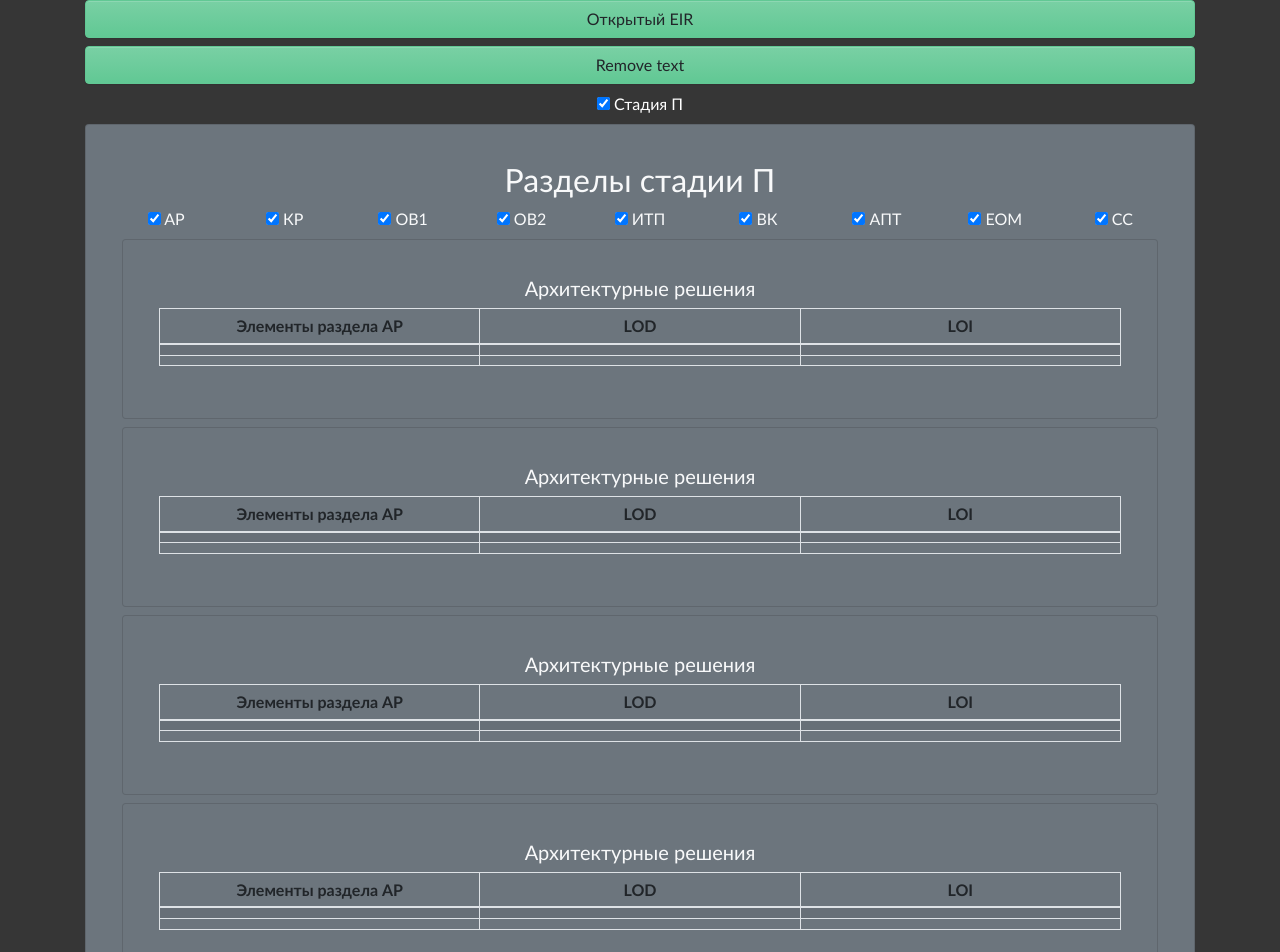
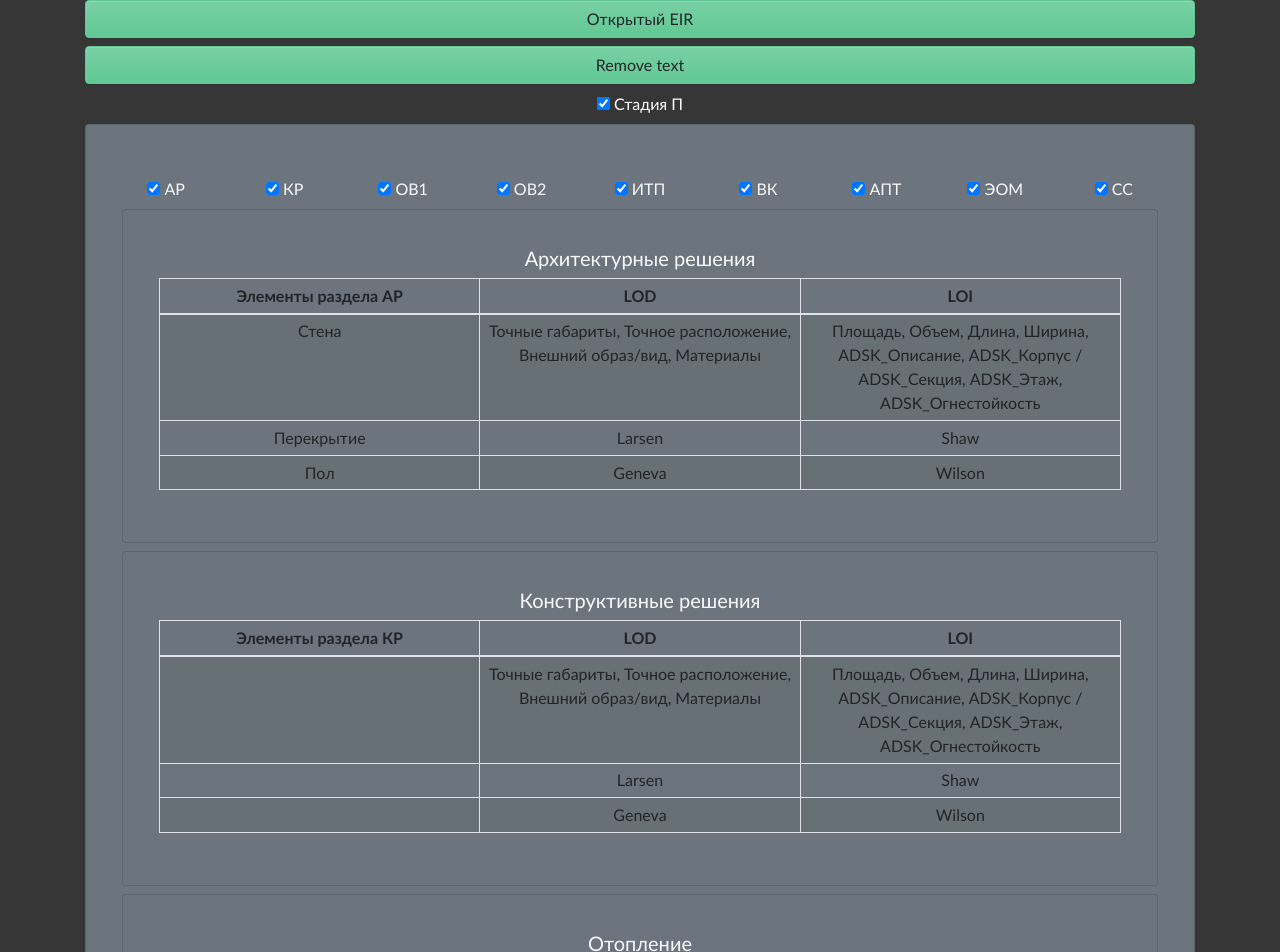
Before and after one commit to BIMOpenGroup/OpenEIR, a Nuxt app: page / in a window 1280 px wide. Shown: the top 952 px of the page. Built offline with nearby package versions, Linux system fonts and the light colour scheme.

Commit message:
chekbox and table generated

```diff
--- a/pages/index.vue
+++ b/pages/index.vue
@@ -24,150 +24,42 @@
             @change="check_stage_p"
           />
           Стадия П
-
           <b-collapse id="collapse-1" visible class="mt-2">
             <b-card class="text-center w-100 p-3 bg-secondary text-light">
-              <h2>Разделы стадии П</h2>
-              <!-- <b-alert show variant="success">Разделы стадии П</b-alert> -->
               <b-row class="mt-2 text-center"> </b-row>
               <b-row id="chekboxes">
-                <b-col>
+                <b-col
+                  class="mt-2"
+                  v-for="info in sections_info"
+                  :key="info.c_id"
+                >
                   <input
                     checked
                     size="lg"
                     type="checkbox"
-                    v-b-toggle.collapse-p-ar
+                    v-b-toggle="info.c_id"
                   />
-                  AР
-                </b-col>
-                <b-col>
-                  <input
-                    checked
-                    size="lg"
-                    type="checkbox"
-                    v-b-toggle.collapse-p-kr
-                  />
-                  КР
-                </b-col>
-                <b-col>
-                  <input
-                    checked
-                    size="lg"
-                    type="checkbox"
-                    v-b-toggle.collapse-p-ov1
-                  />
-                  ОВ1
-                </b-col>
-                <b-col>
-                  <input
-                    checked
-                    size="lg"
-                    type="checkbox"
-                    v-b-toggle.collapse-p-ov2
-                  />
-                  ОВ2
-                </b-col>
-                <b-col>
-                  <input
-                    checked
-                    size="lg"
-                    type="checkbox"
-                    v-b-toggle.collapse-p-itp
-                  />
-                  ИТП
-                </b-col>
-                <b-col>
-                  <input
-                    checked
-                    size="lg"
-                    type="checkbox"
-                    v-b-toggle.collapse-p-vk
-                  />
-                  ВК
-                </b-col>
-                <b-col>
-                  <input
-                    checked
-                    size="lg"
-                    type="checkbox"
-                    v-b-toggle.collapse-p-apt
-                  />
-                  АПТ
-                </b-col>
-                <b-col>
-                  <input
-                    checked
-                    size="lg"
-                    type="checkbox"
-                    v-b-toggle.collapse-p-eom
-                  />
-                  ЕОМ
-                </b-col>
-                <b-col>
-                  <input
-                    checked
-                    size="lg"
-                    type="checkbox"
-                    v-b-toggle.collapse-p-ss
-                  />
-                  СС
+                  {{ info.section }}
                 </b-col>
               </b-row>
               <div id="stage-cards">
                 <b-collapse
                   visible
                   class="mt-2"
-                  v-for="c_id in collaps_ids"
-                  :key="c_id"
-                  v-bind:id="c_id"
+                  v-for="info in sections_info"
+                  :key="info.c_id"
+                  v-bind:id="info.c_id"
                 >
                   <TableMaun
-                    :section="titles.AR[0]"
-                    :title="titles.AR[1]"
-                    :description="Stage_P"
-                    :items_list="titles.AR"
-                  ></TableMaun>
-                </b-collapse>
-                <b-collapse visible id="collapse-p-ar" class="mt-2">
-                  <TableMaun
-                    :section="titles.AR[0]"
-                    :title="titles.AR[1]"
+                    :section="info.section"
+                    :title="info.title"
                     :description="Stage_P"
                     :items_list="items.AR"
                   ></TableMaun>
                 </b-collapse>
-                <b-collapse visible id="collapse-p-kr" class="mt-2">
-                  <!-- <b-card class="text-center w-100 p-3 bg-secondary text-light"> -->
-                  <TableMaun
-                    :section="titles.KR[0]"
-                    :title="titles.KR[1]"
-                    :description="Stage_P"
-                    :items_list="items.KR"
-                  ></TableMaun>
-                  <!-- </b-card> -->
-                </b-collapse>
-                <b-collapse visible id="collapse-p-ov1" class="mt-2">
-                </b-collapse>
-                <b-collapse visible id="collapse-p-ov2" class="mt-2">
-                </b-collapse>
-                <b-collapse visible id="collapse-p-itp" class="mt-2">
-                </b-collapse>
-                <b-collapse visible id="collapse-p-vk" class="mt-2">
-                </b-collapse>
-                <b-collapse visible id="collapse-p-apt" class="mt-2">
-                </b-collapse>
-                <b-collapse visible id="collapse-p-eom" class="mt-2">
-                </b-collapse>
-                <b-collapse visible id="collapse-p-ss" class="mt-2">
-                </b-collapse>
               </div>
             </b-card>
           </b-collapse>
-        </b-col>
-      </b-row>
-      <b-row class="mt-2 text-center">
-        <b-col>
-          {{ null }}
         </b-col>
       </b-row>
       <b-row class="mt-2 text-center">
@@ -195,16 +87,6 @@ import stage_rd from "../documents/stage_rd";
 import FccButton from "../components/project_section";
 import TableMaun from "../components/table_maun";
 
-// Vue.component("button-counter", {
-//   data: function() {
-//     return {
-//       count: 0,
-//     };
-//   },
-//   template:
-//     '<button v-on:click="count++">Счётчик кликов — {{ count }}</button>',
-// });
-
 export default {
   components: {
     FccButton,
@@ -212,18 +94,21 @@ export default {
   },
   data() {
     return {
-      collaps_ids: null,
+      visible: {},
+      sections_info: null,
       titles: {
         AR: ["АР", "Архитектурные решения"],
         KR: ["КР", "Конструктивные решения"],
-        OV1: "Отопление",
-        OV2: "Вентиляция и кондиционирование воздуха",
-        ITP: "Индивидуальный тепловой пункт",
-        VK: "Внутренние водопровод и канализация",
-        APT:
+        OV1: ["ОВ1", "Отопление"],
+        OV2: ["ОВ2", "Вентиляция и кондиционирование воздуха"],
+        ITP: ["ИТП", "Индивидуальный тепловой пункт"],
+        VK: ["ВК", "Внутренние водопровод и канализация"],
+        APT: [
+          "АПТ",
           "Автоматизация системы дымоудаления или автоматизация пожаротушения",
-        EOM: "Электрооборудование и освещение",
-        SS: "Системы связи",
+        ],
+        EOM: ["ЭОМ", "Электрооборудование и освещение"],
+        SS: ["СС", "Системы связи"],
       },
       items: stage_p.items,
       Stage_P: "vTerminal",
@@ -234,11 +119,18 @@ export default {
   created() {
     this.Stage_P = null;
     this.Stage_RD = null;
-    let collaps_id_list = [];
+    let info_list = [];
     for (const [key, value] of Object.entries(this.titles)) {
-      collaps_id_list.push(`collapse-p-${key.toLowerCase()}`);
+      const id = `collapse-p-${key.toLowerCase()}`;
+      this.visible[id] = true;
+      info_list.push({
+        c_id: id,
+        section: value[0],
+        title: value[1],
+      });
     }
-    this.collaps_ids = collaps_id_list;
+    this.sections_info = info_list;
+    console.log(this.visible);
   },
   methods: {
     check_stage_p() {
@@ -269,6 +161,11 @@ export default {
         this.Stage_RD = stage_p.text;
       }
     },
+    change_visible(id) {
+      // @click="visible[info.c_id] = !visible[info.c_id]"
+      this.visible[id] = !this.visible[id];
+      console.log(this.visible);
+    },
   },
   computed: {
     state() {
@@ -279,6 +176,11 @@ export default {
 </script>
 
 <style>
+.sidebar {
+  background: #363636;
+  font-family: "Calibri";
+  color: #ffffff;
+}
 .checkboxes {
   width: 20px;
   height: 20px;
```
